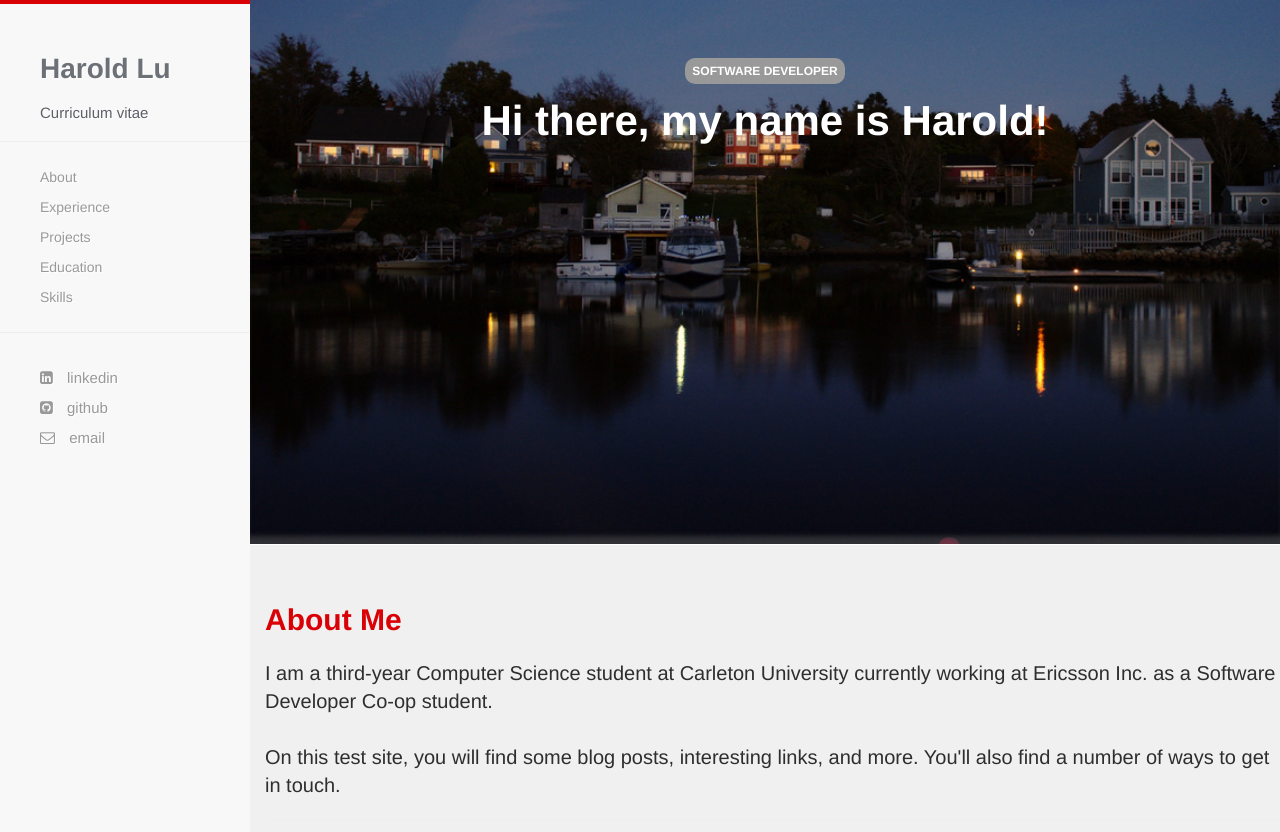
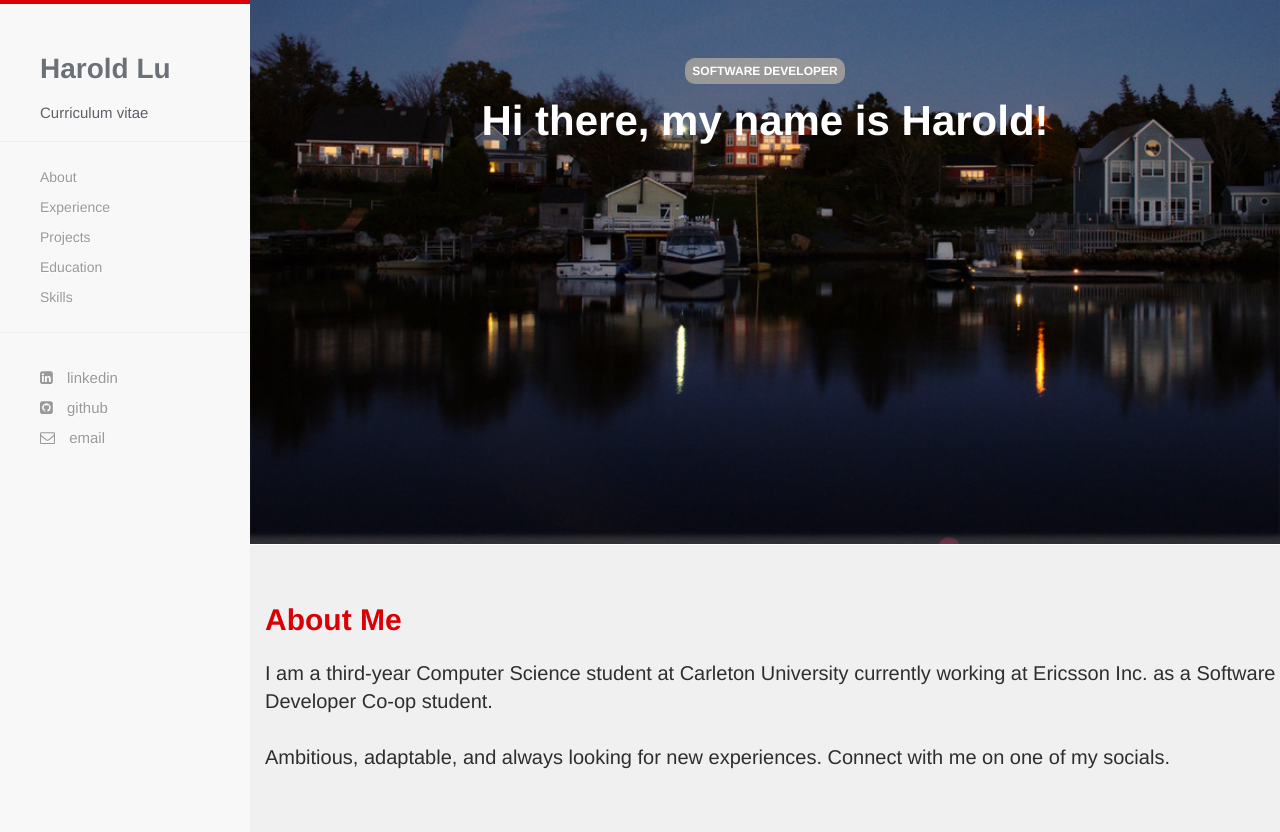
Before and after one commit to harold-lu/harold-lu.github.io, a Jekyll site: the page built from index.html, in a window 1280 px wide and 900 px high, scrolled down 159 px. Shown: the top 832 px of the window. Built offline with Jekyll 4.4.1, drawn with Linux system fonts in a browser that asks for light colours; nearby versions of some CDN libraries; some web fonts are replaced.

Commit message:
update body

```diff
--- a/_includes/greeting.html
+++ b/_includes/greeting.html
@@ -1,7 +1,7 @@
   <div class="container">
     <div id="welcome-greeting">
       <h1>About Me</h1>
-      <h2>I am a third-year Computer Science student at Carleton University currently working at Ericsson Inc. as a Software Developer Co-op student. <br><br> On this test site, you will find some blog posts, interesting links, and more. You'll also find a number of ways to get in touch.</h2>
+      <h2>I am a third-year Computer Science student at Carleton University currently working at Ericsson Inc. as a Software Developer Co-op student. <br><br> Ambitious, adaptable, and always looking for new experiences. Connect with me on one of my socials. </h2>
       <hr />
     </div>
   </div>
```
